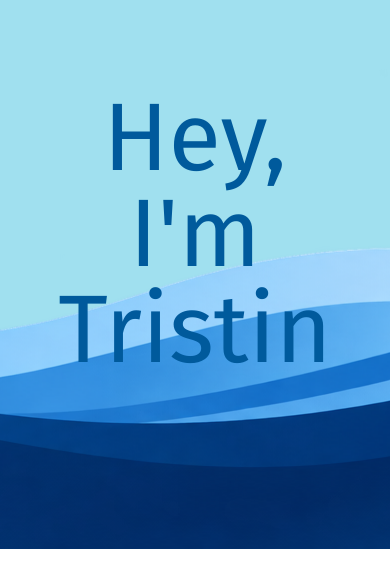
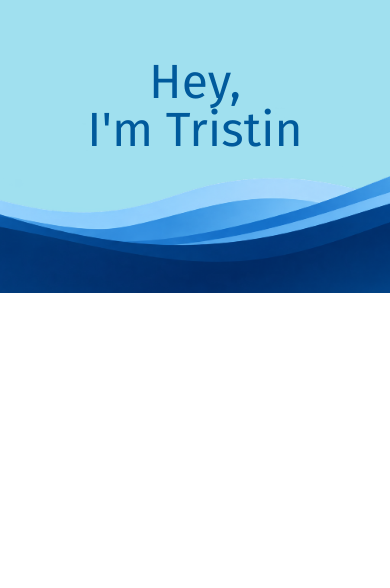
Before and after one commit to trisilver25/resume-site, a website built with Vite: page index.html in a window 390 px wide. Built offline with nearby package versions, Linux system fonts and the light colour scheme.

Commit message:
style: update hero section layout and typography for improved responsiveness

```diff
--- a/index.html
+++ b/index.html
@@ -17,8 +17,8 @@
   <main>
     <!-- Hero -->
     <div
-      class="flex flex-col h-[65vh] bg-light-blue justify-center items-center bg-[url(/assets/images/waves.png)] bg-bottom">
-      <div class="text-center font-fira text-8xl text-dark-blue mb-20">
+      class="flex flex-col aspect-4/3 md:aspect-8/3 bg-light-blue justify-center items-center bg-[url(/assets/images/waves.png)] bg-bottom bg-cover bg-no-repeat">
+      <div class="text-center font-fira text-5xl md:text-6xl lg:text-8xl text-dark-blue mb-20">
         <h1>Hey,</h1>
         <h1>I'm Tristin</h1>
       </div>
```
